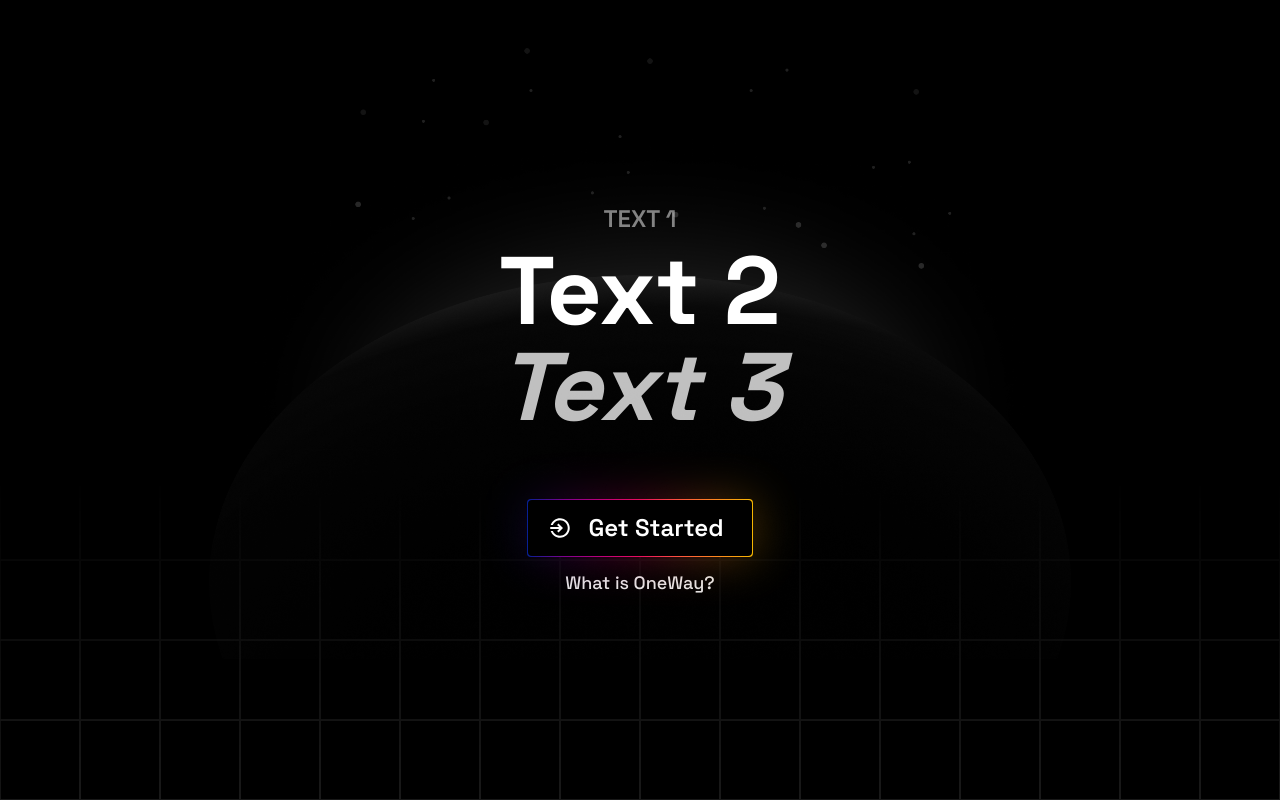
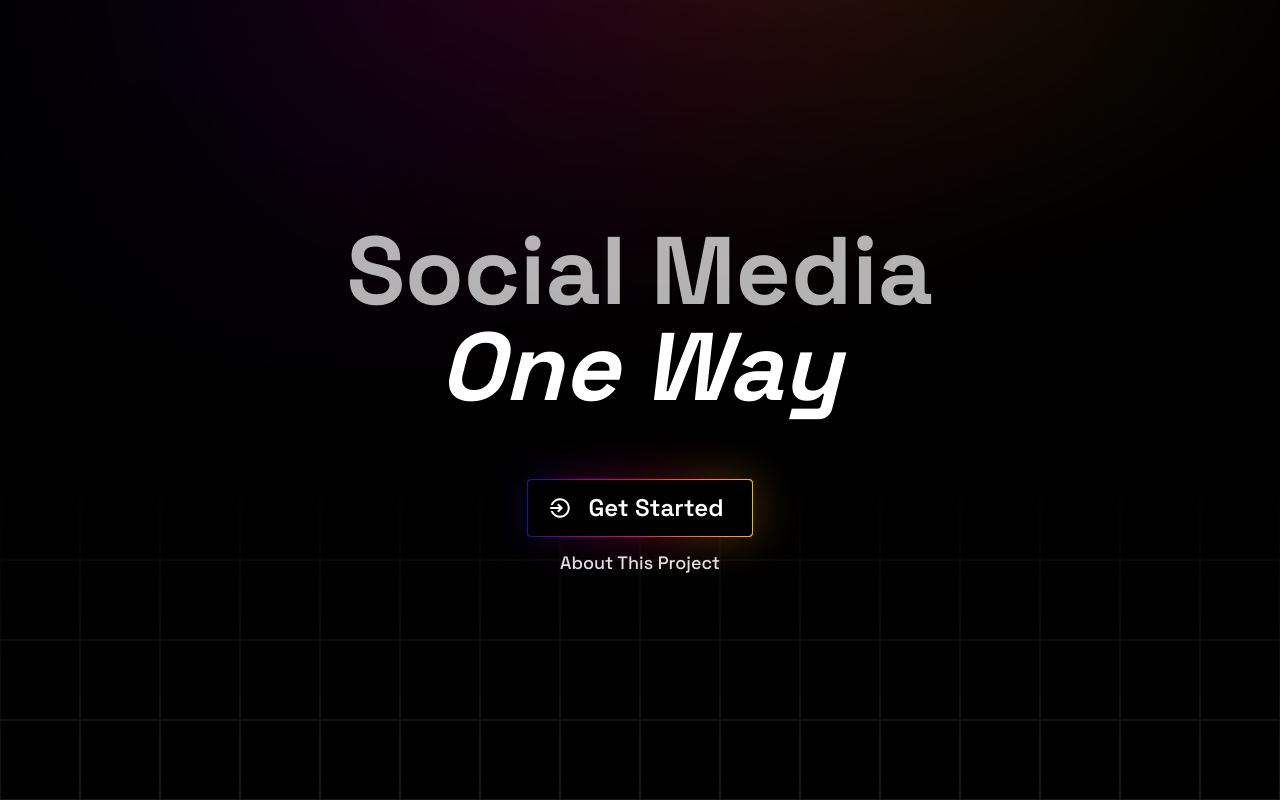
Before and after one commit to ishaan1013/oneway, a Next.js app: page / in a window 1280 px wide. Built offline with nearby package versions, Linux system fonts and the light colour scheme; no server answers.

Commit message:
login info

```diff
--- a/pages/auth/index.tsx
+++ b/pages/auth/index.tsx
@@ -71,9 +71,24 @@ const Login = ({ providers }: { providers: any }) => {
         </button>
       </div>
 
-      <p className="mt-5 text-center text-sm text-white/50">
-        *OneWay only works with{" "}
-        <span className="font-bold">Public Instagram Business Accounts.</span>
+      <p className="mt-8 text-center text-base text-white/50">
+        OneWay only works with{" "}
+        <span className="font-bold text-white/60">
+          public Instagram business accounts.
+        </span>
+      </p>
+      <p className="mt-2 text-center text-base text-white/50">
+        The Instagram account must be{" "}
+        <span className="font-bold text-white/60">
+          connected to a Facebook page.
+        </span>
+      </p>
+      <p className="mt-8 text-center text-base text-white/50">
+        You can easily create a Facebook page and link to Instagram in the login
+        process.
+      </p>
+      <p className="mt-2 text-center text-base text-white/50">
+        There is no consequence to this — no one will see your Facebook page.
       </p>
     </main>
   )
--- a/pages/index.tsx
+++ b/pages/index.tsx
@@ -3,17 +3,14 @@ import Image from "next/image"
 import { useMediaQuery } from "../hooks"
 import { useEffect, useState } from "react"
 
+import LoginButton from "../components/landing/loginButton"
+import { GetServerSideProps } from "next"
+import { getSession } from "next-auth/react"
+
 import Grid from "../assets/grid.svg"
 import GridSm from "../assets/grid-sm.svg"
 import GridLg from "../assets/grid-lg.svg"
 import Glow from "../assets/glow.png"
-
-import LoginButton from "../components/landing/loginButton"
-import Link from "next/link"
-import { GetServerSideProps } from "next"
-import { authOptions } from "./api/auth/[...nextauth]"
-import { getSession, useSession } from "next-auth/react"
-import { Session, unstable_getServerSession } from "next-auth"
 
 const Home = () => {
   const mediaLg_ = useMediaQuery("(min-width: 1024px)")
@@ -37,13 +34,14 @@ const Home = () => {
       </Head>
 
       <main className="relative z-10 flex h-screen w-screen flex-col items-center justify-center overflow-hidden">
-        <div className="absolute -z-20 flex h-full w-full items-center justify-center">
+        {/* <div className="absolute -z-20 flex h-full w-full items-center justify-center">
           <Image
             src={Glow}
             alt=""
             className="aspect-[5/3] w-[90%] max-w-5xl -translate-y-12 grayscale"
           />
-        </div>
+        </div> */}
+        <div className="custom-gradient absolute -top-48 -z-20 h-48 w-2/3 max-w-6xl -rotate-12 opacity-50 blur-[150px]" />
         <div className="absolute -z-10 h-full w-full">
           {/* {`The view port is ${
             mediaLg
@@ -85,23 +83,18 @@ const Home = () => {
           )}
         </div>
 
-        <h2 className="mb-2 text-2xl font-semibold uppercase text-white/50">
-          {/* OneWay */}
-          Text 1
-        </h2>
+        {/* <h2 className="mb-2 text-2xl font-semibold uppercase text-white/50">
+          OneWay
+        </h2> */}
         <h1 className="mb-16 text-center text-8xl font-bold">
-          {/* Social Media */}
-          Text 2
+          <span className="opacity-70">Social Media</span>
           <br />
-          {/* <span className="italic">The Right Way</span> */}
-          <span className="italic opacity-75">Text 3</span>
+          <span className="italic">One Way</span>
         </h1>
         <LoginButton />
-        <Link
-          href="/about"
-          className="mt-3 text-lg font-medium opacity-90 duration-200 hover:opacity-50">
-          What is OneWay?
-        </Link>
+        <button className="mt-3 text-lg font-medium opacity-90 duration-200 hover:opacity-50">
+          About This Project
+        </button>
       </main>
     </div>
   )
```
